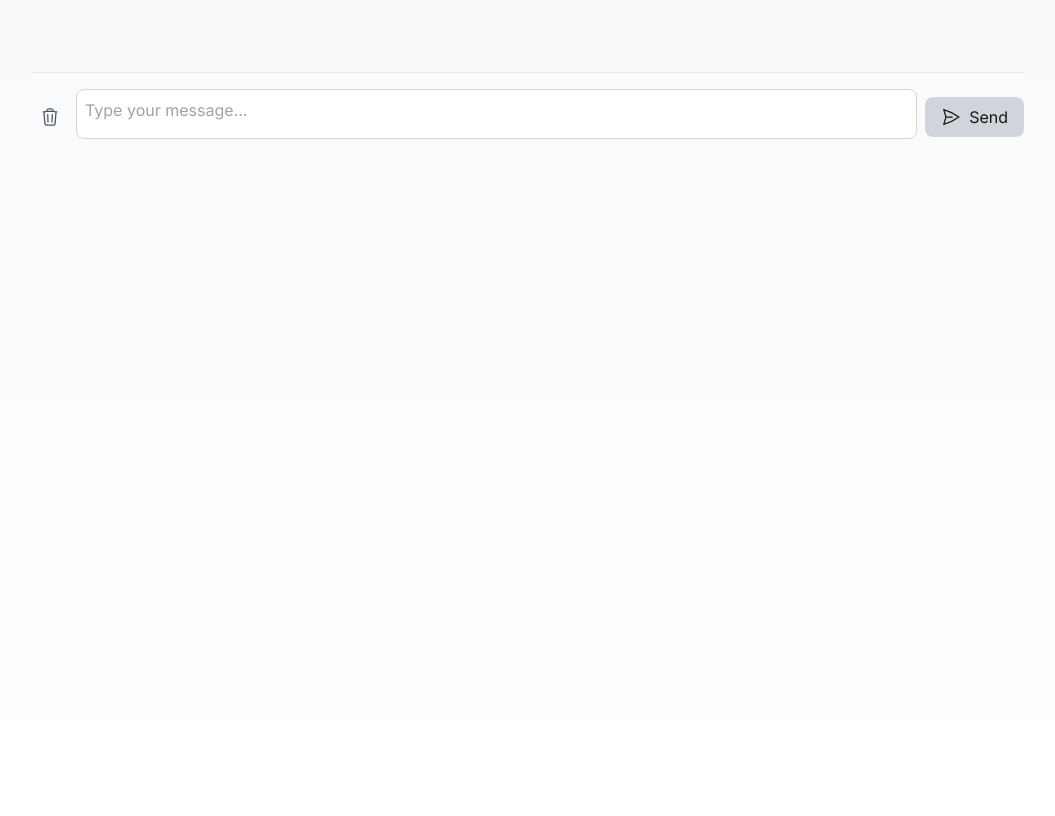
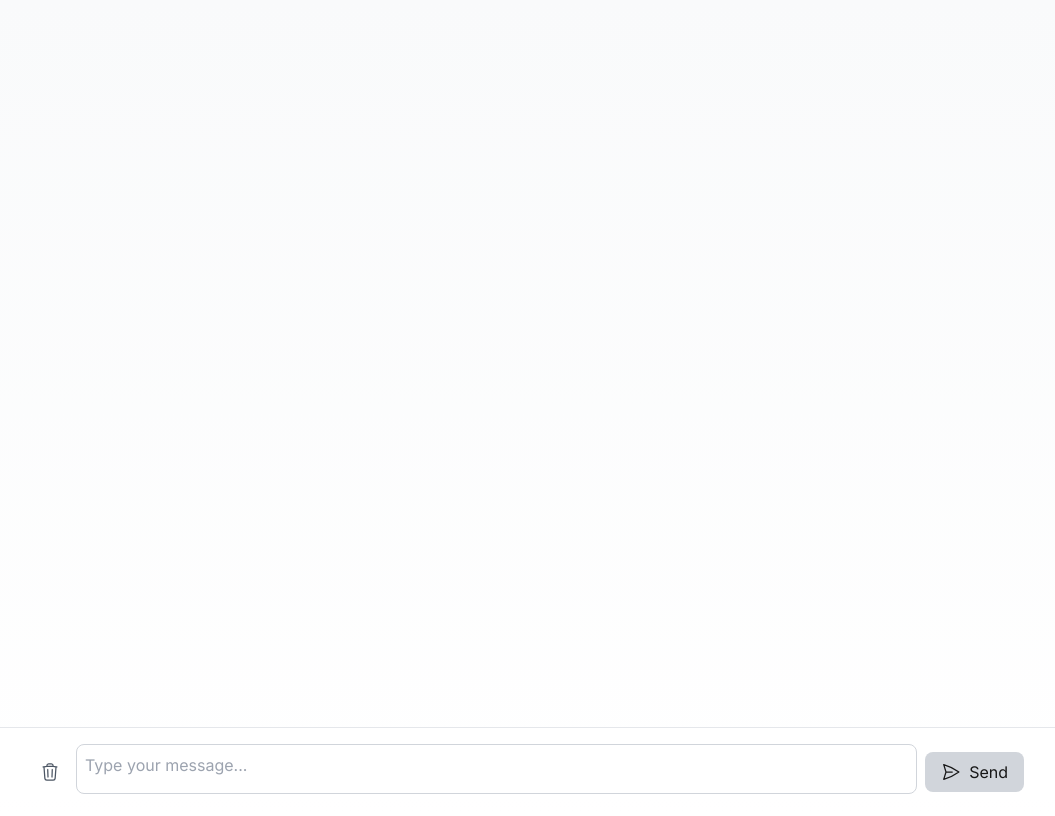
Before and after one commit to agileresearchservices/chat_in_a_box, a Next.js app: page / in a window 1280 px wide. Shown: the whole page, without its empty margins (112-1167 px from the left). Built offline with nearby package versions, Linux system fonts and the light colour scheme.

Commit message:
Much better

```diff
--- a/app/page.tsx
+++ b/app/page.tsx
@@ -196,16 +196,6 @@ const ChatMessage = ({ message }: ChatMessageProps) => {
   // Memoize the markdown content to prevent unnecessary re-renders
   const markdownContent = useMemo(() => message.content, [message.content])
 
-  // Simple smooth scroll when content changes
-  useEffect(() => {
-    if (messageContentRef.current) {
-      messageContentRef.current.scrollIntoView({
-        behavior: 'smooth',
-        block: 'end',
-      })
-    }
-  }, [markdownContent])
-
   const copyToClipboard = async () => {
     if (!messageContentRef.current) return
 
@@ -265,7 +255,6 @@ const ChatMessage = ({ message }: ChatMessageProps) => {
                 "[&>*]:text-inherit [&_h1]:text-inherit [&_h2]:text-inherit [&_h3]:text-inherit [&_h4]:text-inherit [&_h5]:text-inherit [&_h6]:text-inherit [&_ul]:text-inherit [&_ol]:text-inherit [&_li]:text-inherit [&_p]:text-inherit",
                 !isUser && "pr-20",
                 isUser ? "text-white prose-headings:text-white prose-ul:text-white prose-ol:text-white" : "text-gray-900",
-                "scroll-mt-4"
               )}>
                 <ReactMarkdown
                   remarkPlugins={[remarkGfm]}
@@ -468,15 +457,15 @@ const ThinkingModal = ({ isOpen, onClose, content }: ThinkingModalProps) => {
  */
 export default function Home() {
   const [input, setInput] = useState('')
+  const messagesEndRef = useRef<HTMLDivElement>(null)
+  const readerRef = useRef<ReadableStreamDefaultReader<Uint8Array> | null>(null)
+  const inputRef = useRef<HTMLTextAreaElement>(null)
+  const containerRef = useRef<HTMLDivElement>(null)
   const [state, dispatch] = useReducer(chatReducer, {
     messages: [],
     isLoading: false,
     isStreaming: false
   })
-
-  const messagesEndRef = useRef<HTMLDivElement>(null)
-  const readerRef = useRef<ReadableStreamDefaultReader<Uint8Array> | null>(null)
-  const inputRef = useRef<HTMLTextAreaElement>(null)
 
   // Load messages from local storage on mount
   useEffect(() => {
@@ -509,13 +498,23 @@ export default function Home() {
     }
   }, [state.messages]);
 
-  /**
-   * Scrolls to the bottom of the chat log.
-   * @param behavior - The scroll behavior (smooth or auto).
-   */
-  const scrollToBottom = useCallback((behavior: ScrollBehavior = 'smooth') => {
-    messagesEndRef.current?.scrollIntoView({ behavior })
-  }, [])
+  // Scroll management
+  useEffect(() => {
+    const scrollToBottom = () => {
+      if (containerRef.current) {
+        containerRef.current.scrollTop = containerRef.current.scrollHeight
+      }
+    }
+
+    // Initial scroll on mount and when messages change
+    scrollToBottom()
+
+    // During streaming, ensure we stay at bottom
+    if (state.isStreaming) {
+      const interval = setInterval(scrollToBottom, 100)
+      return () => clearInterval(interval)
+    }
+  }, [state.messages, state.isStreaming])
 
   /**
    * Stops the streaming of the response.
@@ -695,11 +694,6 @@ export default function Home() {
     return () => window.removeEventListener('keydown', handleKeyDown)
   }, [state.isStreaming, stopStreaming])
 
-  // Scroll to bottom when messages update or during streaming
-  useEffect(() => {
-    scrollToBottom()
-  }, [state.messages, scrollToBottom])
-
   /**
    * Memoized component for rendering the chat messages.
    */
@@ -714,15 +708,20 @@ export default function Home() {
   return (
     <main className="flex flex-col min-h-screen bg-gradient-to-b from-gray-50 to-white">
       <div className="flex-1 w-full mx-auto px-2 sm:px-4 py-4 sm:py-6 max-w-5xl">
-        <div className="flex flex-col h-full">
-          <div className="flex-1 overflow-y-auto scroll-smooth" ref={messagesEndRef}>
+        <div className="flex flex-col h-[calc(100vh-2rem)]">
+          <div
+            ref={containerRef}
+            className="flex-1 overflow-y-auto scroll-smooth"
+            style={{ paddingBottom: '100px' }} // Add padding to prevent input from covering last message
+          >
             <div className="container max-w-4xl mx-auto py-6 space-y-6">
               {messageComponents}
             </div>
           </div>
 
-          <div className="border-t">
-            <form onSubmit={handleSubmit} className="mt-2 sm:mt-4 px-2 sm:px-0">
+          <div className="border-t bg-white fixed bottom-0 left-0 right-0 z-10">
+            <div className="max-w-5xl mx-auto">
+              <form onSubmit={handleSubmit} className="mt-2 sm:mt-4 px-4">
                 <div className="flex items-center space-x-2">
                   <div className="flex items-center space-x-2">
                     <button
@@ -795,6 +794,7 @@ export default function Home() {
             </div>
           </div>
         </div>
+      </div>
     </main>
   )
 }
```
Lines whose indentation alone changed are shown as unchanged.
